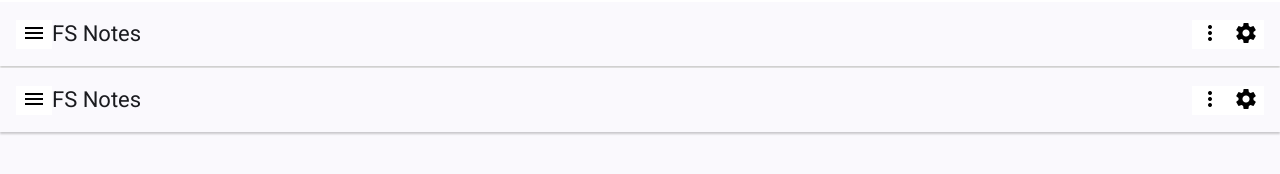
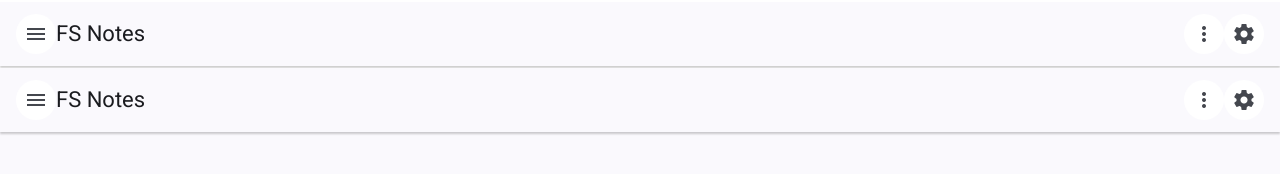
Before and after one commit to rceddev/fs-notes, an Angular app in the folder front-end-layer/fs-web-app/: page /header in a window 1280 px wide. Shown: the top 174 px of the page. Built offline with nearby package versions, Linux system fonts and the light colour scheme.

Commit message:
New - Menus template added using Angular  Material Components

```diff
--- a/front-end-layer/fs-web-app/src/app/components/header/header.component.html
+++ b/front-end-layer/fs-web-app/src/app/components/header/header.component.html
@@ -8,11 +8,46 @@
         </button>
         <span>FS Notes</span>
         <span class="example-spacer"></span>
-        <button mat-icon-button class="example-icon" aria-label="Example icon-button with heart icon">
+
+        <!--More button-->
+        <button
+            mat-icon-button
+            class="example-icon"
+            aria-label="Example icon-button with heart icon"
+            [matMenuTriggerFor]="menu">
             <mat-icon>more_vert</mat-icon>
         </button>
-        <button mat-icon-button class="example-icon" aria-label="Example icon-button with share icon">
+        <mat-menu #menu="matMenu">
+            <button mat-menu-item>
+              <mat-icon>add</mat-icon>
+              <span>New note</span>
+            </button>
+            <button mat-menu-item >
+              <mat-icon>download</mat-icon>
+              <span>Export my notes</span>
+            </button>
+        </mat-menu>
+        <!--Settings button-->
+        <button
+            mat-icon-button
+            class="example-icon"
+            aria-label="Example icon-button with share icon"
+            [matMenuTriggerFor]="settings">
             <mat-icon>settings</mat-icon>
         </button>
+        <mat-menu #settings="matMenu">
+            <button mat-menu-item>
+              <mat-icon>logout</mat-icon>
+              <span>Log out</span>
+            </button>
+            <button mat-menu-item>
+              <mat-icon>login</mat-icon>
+              <span>Log in</span>
+            </button>
+            <button mat-menu-item>
+              <mat-icon>groups</mat-icon>
+              <span>About us</span>
+            </button>
+        </mat-menu>
     </mat-toolbar>
 </header>
```
Also changed, not shown: front-end-layer/fs-web-app/src/app/components/header/header.component.ts (+8 -1 lines).
